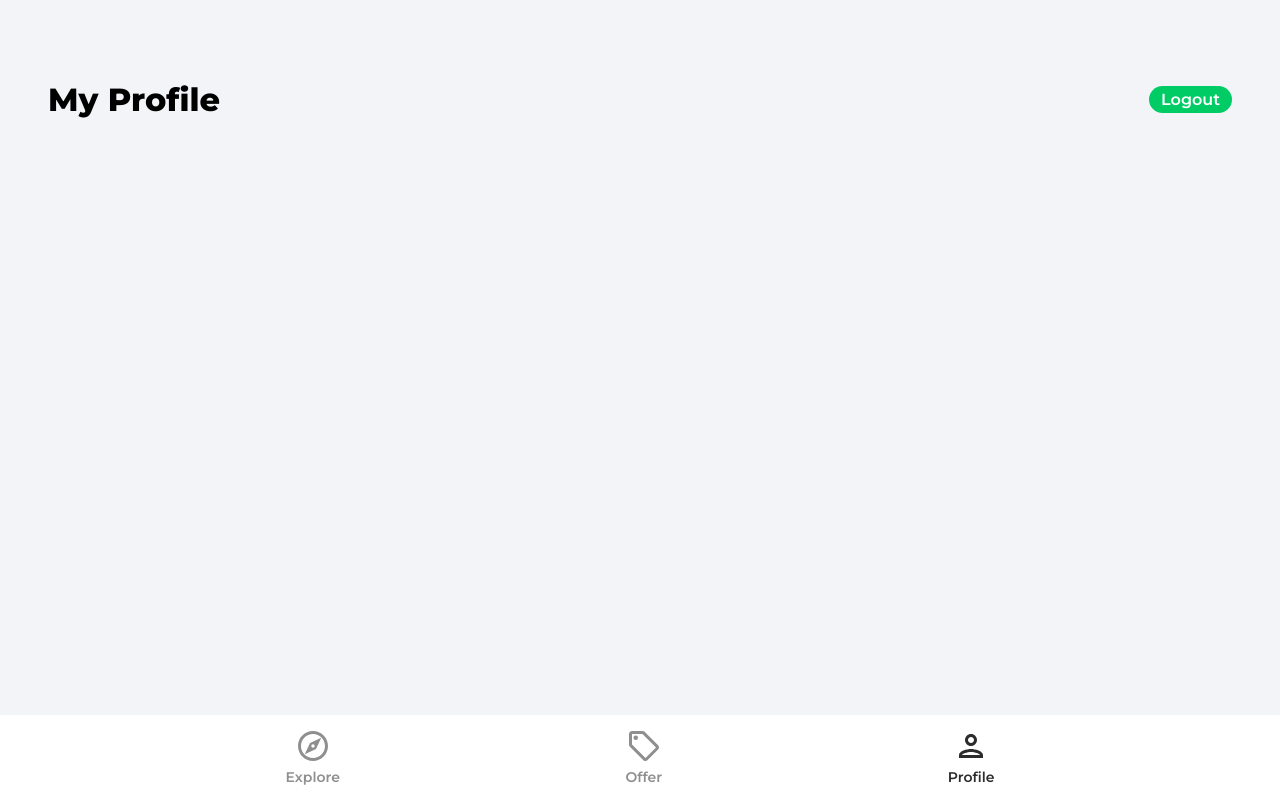
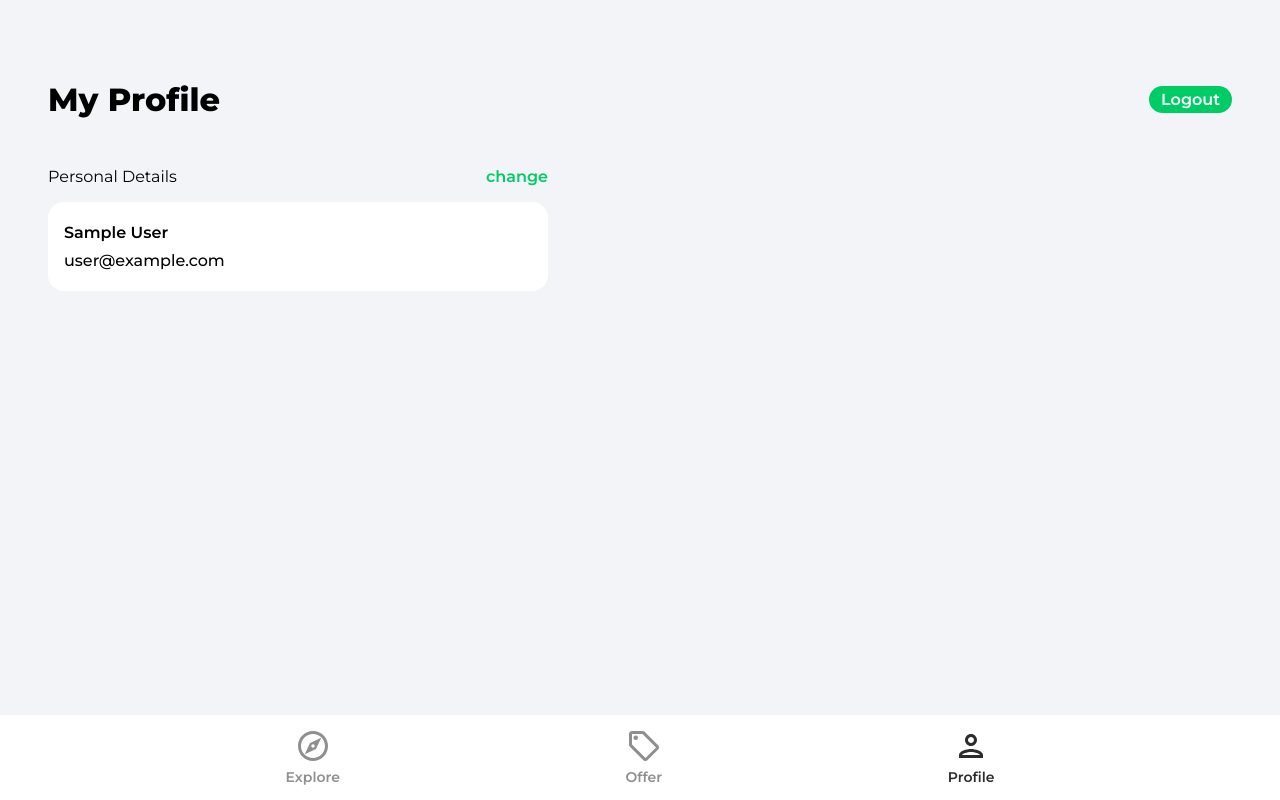
Before and after one commit to Damjan15/HouseMarketplace, a React (Create React App) app: page /profile in a window 1280 px wide. Built offline with nearby package versions, Linux system fonts and the light colour scheme; no server answers; sample sign-in values are in the browser's storage; the HTML template or start-up script is replaced by a standard one.

Commit message:
Private Route added

```diff
--- a/package.json
+++ b/package.json
@@ -9,6 +9,7 @@
     "firebase": "^9.7.0",
     "react": "^18.1.0",
     "react-dom": "^18.1.0",
+    "react-firebase-hooks": "^5.0.3",
     "react-router-dom": "^6.3.0",
     "react-scripts": "5.0.1",
     "react-toastify": "^9.0.0",
--- a/src/App.js
+++ b/src/App.js
@@ -1,9 +1,16 @@
-import { BrowserRouter as Router, Routes, Route } from "react-router-dom"
+import { BrowserRouter as Router, Routes, Route } from "react-router-dom";
 import { ToastContainer } from "react-toastify";
-import 'react-toastify/dist/ReactToastify.css';
+import "react-toastify/dist/ReactToastify.css";
 
-import { Navbar } from "./components";
-import { Explore, Offers, Profile, SignIn, SignUp, ForgotPassword } from "./pages"
+import { Navbar, PrivateRoute } from "./components";
+import {
+  Explore,
+  Offers,
+  Profile,
+  SignIn,
+  SignUp,
+  ForgotPassword,
+} from "./pages";
 
 function App() {
   return (
@@ -12,7 +19,9 @@ function App() {
         <Routes>
           <Route path="/" element={<Explore />} />
           <Route path="/offers" element={<Offers />} />
+          <Route path="/profile" element={<PrivateRoute />}>
             <Route path="/profile" element={<Profile />} />
+          </Route>
           <Route path="/sign-in" element={<SignIn />} />
           <Route path="/sign-up" element={<SignUp />} />
           <Route path="/forgot-password" element={<ForgotPassword />} />
--- /dev/null
+++ b/src/components/PrivateRoute.jsx
@@ -0,0 +1,17 @@
+import { getAuth } from 'firebase/auth';
+import { useAuthState } from 'react-firebase-hooks/auth';
+import { Navigate, Outlet } from "react-router-dom"
+
+const PrivateRoute = () => {
+    const auth = getAuth()
+    const [ user, loading, error ] = useAuthState(auth)
+
+
+    if (loading) {
+        return <h1>Loading...</h1>
+    }
+
+    return user ? <Outlet /> : <Navigate to="/sign-in" />
+}
+
+export default PrivateRoute
--- a/src/components/index.js
+++ b/src/components/index.js
@@ -1 +1,2 @@
 export { default as Navbar } from "./Navbar"
+export { default as PrivateRoute } from "./PrivateRoute"
--- a/src/pages/Profile.jsx
+++ b/src/pages/Profile.jsx
@@ -1,12 +1,17 @@
 import { useState } from "react"
 import { useNavigate, Link } from "react-router-dom"
-import { getAuth } from "firebase/auth"
+import { getAuth, updateProfile } from "firebase/auth"
+import { doc, updateDoc } from "firebase/firestore"
+import { db } from "../config/firebase.config"
+import { toast } from "react-toastify"
 
 const Profile = () => {
   const auth = getAuth()
   const navigate = useNavigate()
   const [ name, setName ] = useState(auth.currentUser.displayName)
   const [ email, setEmail ] = useState(auth.currentUser.email)
+  const [ changeDetails, setChangeDetails ] = useState(false)
+
 
 
   const onLogout = () => {
@@ -14,11 +19,48 @@ const Profile = () => {
     navigate('/')
   }
 
+  const onSubmit = async () => {
+    try {
+      if (auth.currentUser.displayName !== name) {
+        // Update display name
+        await updateProfile(auth.currentUser, {
+          displayName: name
+        })
+
+        // Update in firestore
+        const userRef = doc(db, 'users', auth.currentUser.uid)
+        await updateDoc(userRef, {
+          name
+        })
+      }
+    } catch (error) {
+      toast.error("Something went wrong! Please try again.")
+    }
+  }
+
   return <div className="profile">
     <header className="profileHeader">
       <p className="pageHeader">My Profile</p>
       <button className="logOut" type="button" onClick={onLogout}>Logout</button>
     </header>
+
+    <main>
+      <div className="profileDetailsHeader">
+        <p className="profileDetailsText">Personal Details</p>
+        <p className="changePersonalDetails" onClick={() => {
+          changeDetails && onSubmit()
+          setChangeDetails((prev) => !prev)
+        }}>{changeDetails ? 'done' : 'change'}</p>
+      </div>
+
+      <div className="profileCard">
+        <form>
+          <input type="text" className={!changeDetails ? 'profileName' : 'profileNameActive'} disabled={!changeDetails} value={name || ''} onChange={(e) => setName(e.target.value)} />
+
+          <input type="text" className={!changeDetails ? 'profileEmail' : 'profileEmailActive'} disabled={!changeDetails} value={email || ''} onChange={(e) => setEmail(e.target.value)} />
+        </form>
+      </div>
+    </main>
   </div>
 }
 
```
Also changed, not shown: 1 other file (tests, documents, lock files or other folders). Lines whose indentation alone changed are shown as unchanged.
